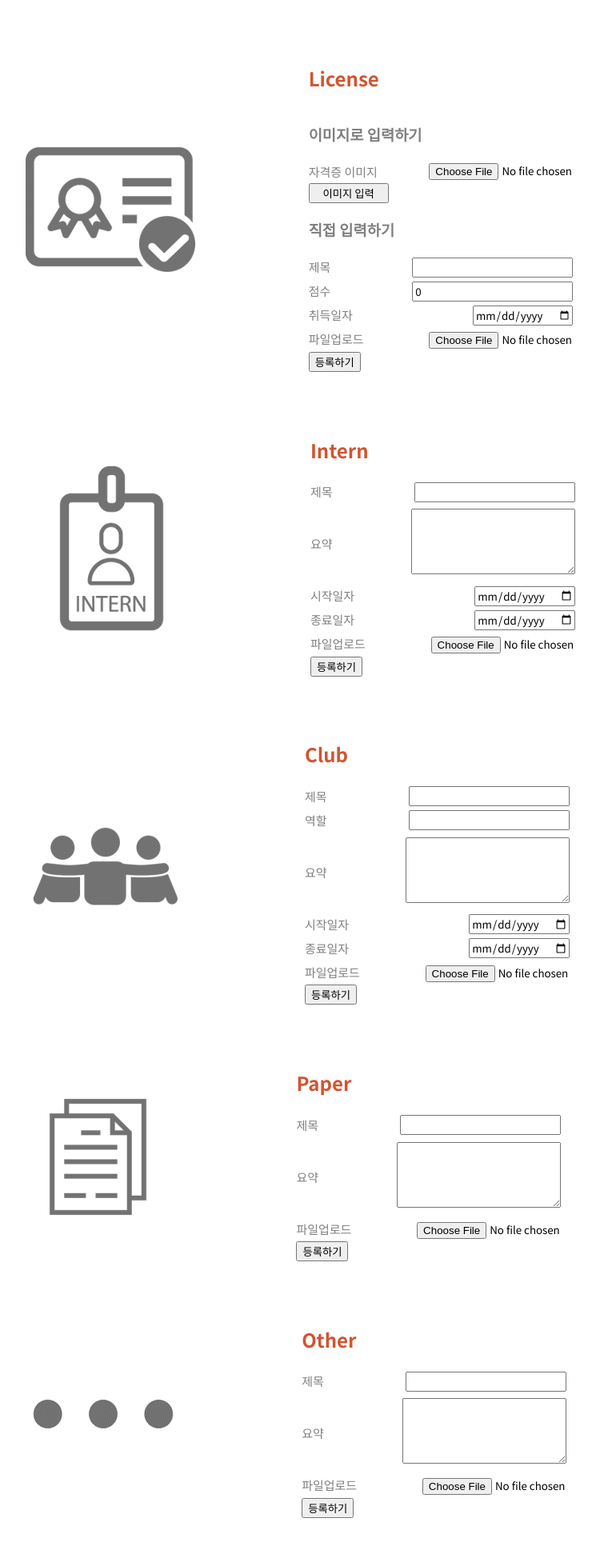
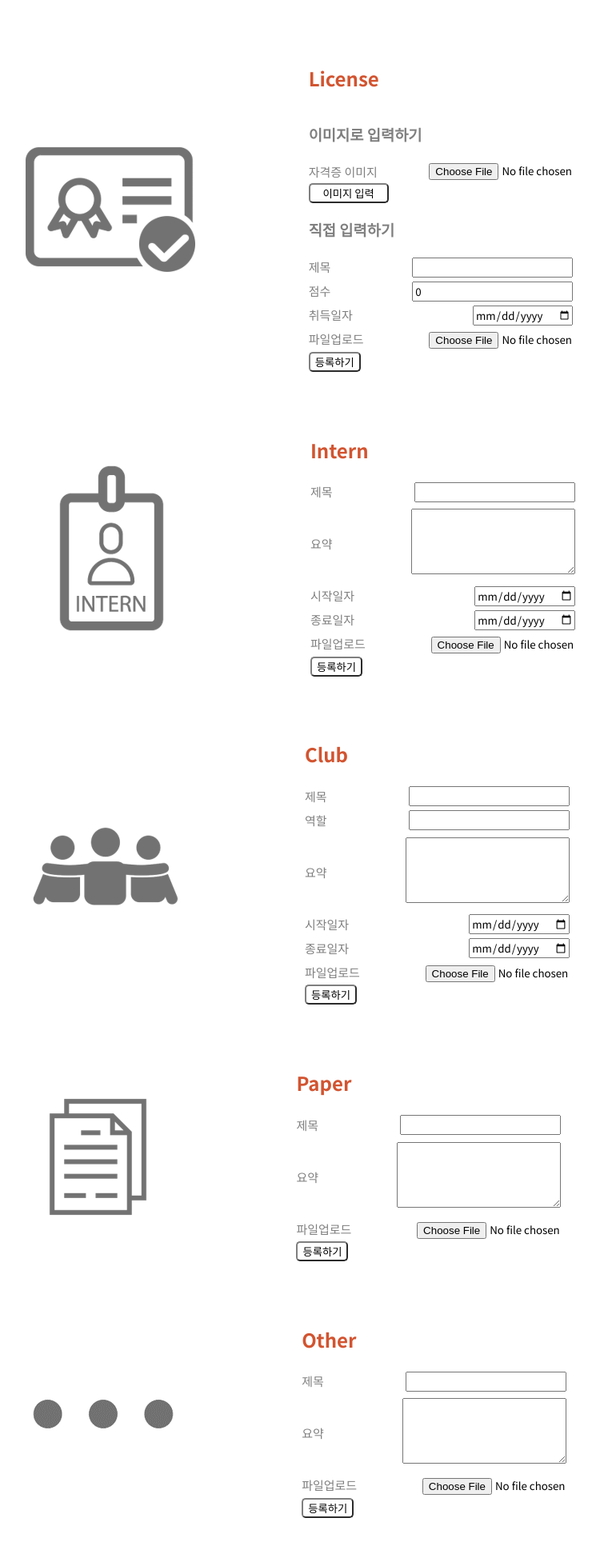
Before and after one commit to goldlamp95/SNU-X-KU-HACKATHON, a Django app: page /create in a window 1280 px wide. Shown: the part 88-2046 px from the top of the page at 80% size, without its empty margins (262-1012 px from the left). Run offline with Django 3.2, Linux system fonts and the light colour scheme.

Commit message:
younghyun 버튼 수정

```diff
--- a/autopolio/app/static/create.css
+++ b/autopolio/app/static/create.css
@@ -68,6 +68,11 @@
   font-weight: 700;
 }
 
-/* button {
+button {
   background-color: Transparent;
-} */
+  background-repeat: no-repeat;
+  cursor: pointer;
+  overflow: hidden;
+  border-radius: 5px;
+  border-color: #7f7f7f;
+}
```
